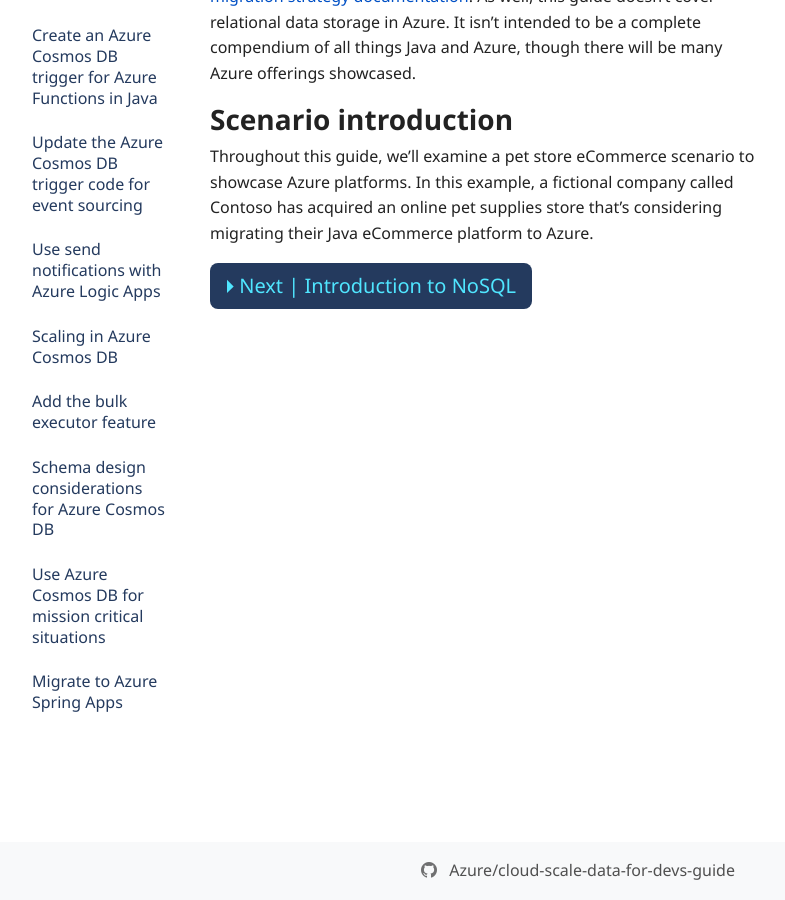
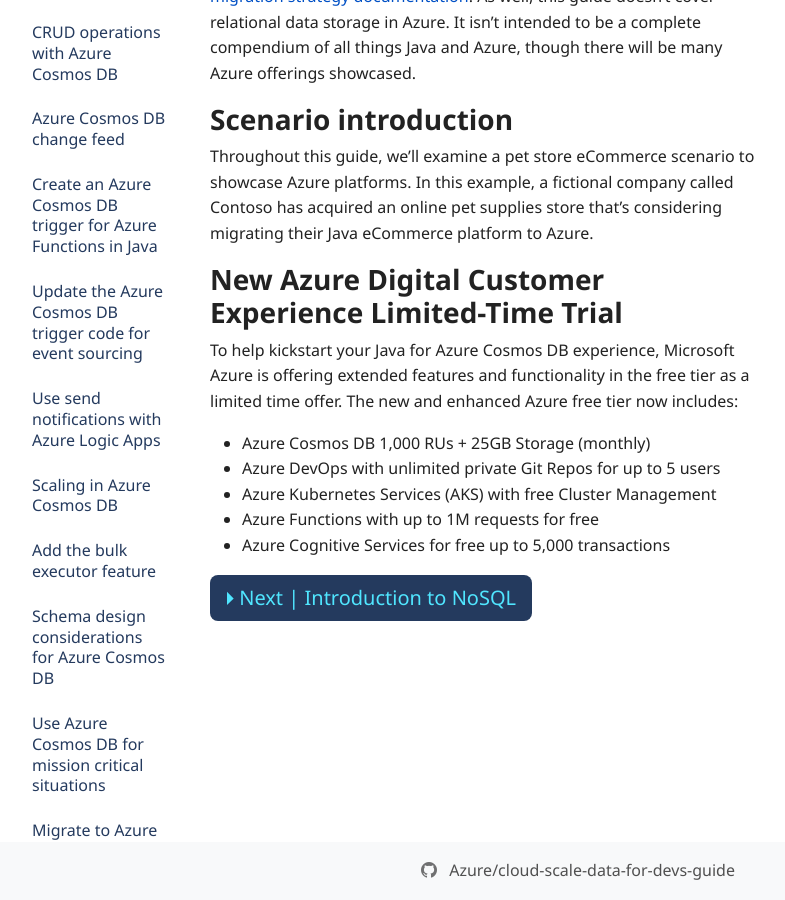
Before and after one commit to Azure/cloud-scale-data-for-devs-guide, a Jekyll site: the page built from docs/foreword.md, in a window 1280 px wide and 900 px high, scrolled down 1092 px. Shown: the whole window, without its empty margins (62-847 px from the left). Built offline with Jekyll 4.4.1, drawn with Linux system fonts in a browser that asks for light colours; nearby versions of some CDN libraries; some web fonts are replaced; our own code applies the rules of GitHub Pages for plain Markdown files; comment, search, counter and statistics services are not loaded; some of the changed text lies outside the part shown.

Commit message:
Final markdown scrub (#22)

```diff
--- a/docs/foreword.md
+++ b/docs/foreword.md
@@ -34,4 +34,14 @@
 
 Throughout this guide, we'll examine a pet store eCommerce scenario to showcase Azure platforms. In this example, a fictional company called Contoso has acquired an online pet supplies store that's considering migrating their Java eCommerce platform to Azure.
 
+## New Azure Digital Customer Experience Limited-Time Trial
+
+To help kickstart your Java for Azure Cosmos DB experience, Microsoft Azure is offering extended features and functionality in the free tier as a limited time offer. The new and enhanced Azure free tier now includes:
+
+* Azure Cosmos DB 1,000 RUs + 25GB Storage (monthly)
+* Azure DevOps with unlimited private Git Repos for up to 5 users
+* Azure Kubernetes Services (AKS) with free Cluster Management
+* Azure Functions with up to 1M requests for free
+* Azure Cognitive Services for free up to 5,000 transactions
+
 [Next &#124; Introduction to NoSQL](intro-nosql.md){: .btn .btn-primary .btn-lg }
```
Also changed, not shown: docs/migrate-to-azure-spring-apps.md (line endings or trailing spaces).
